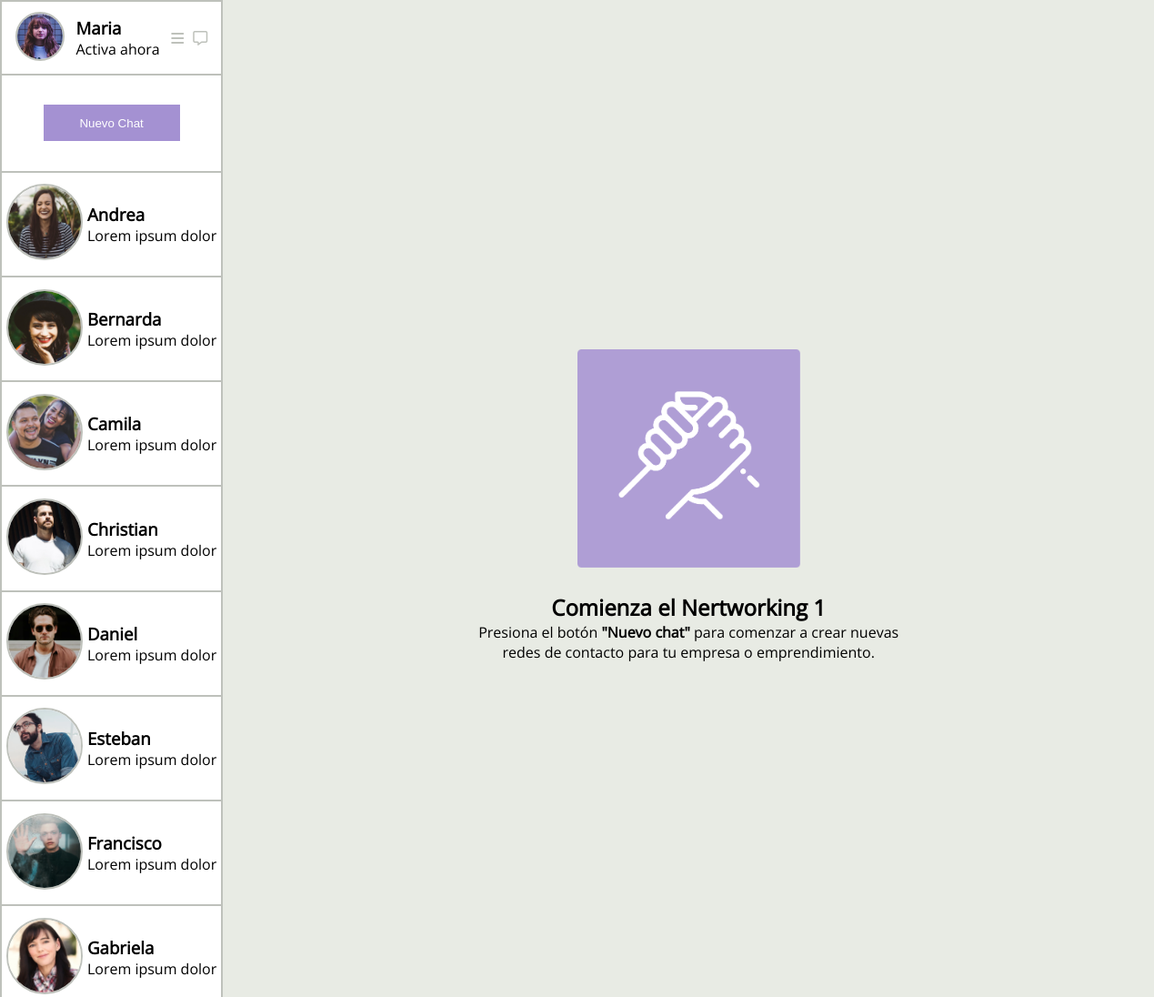
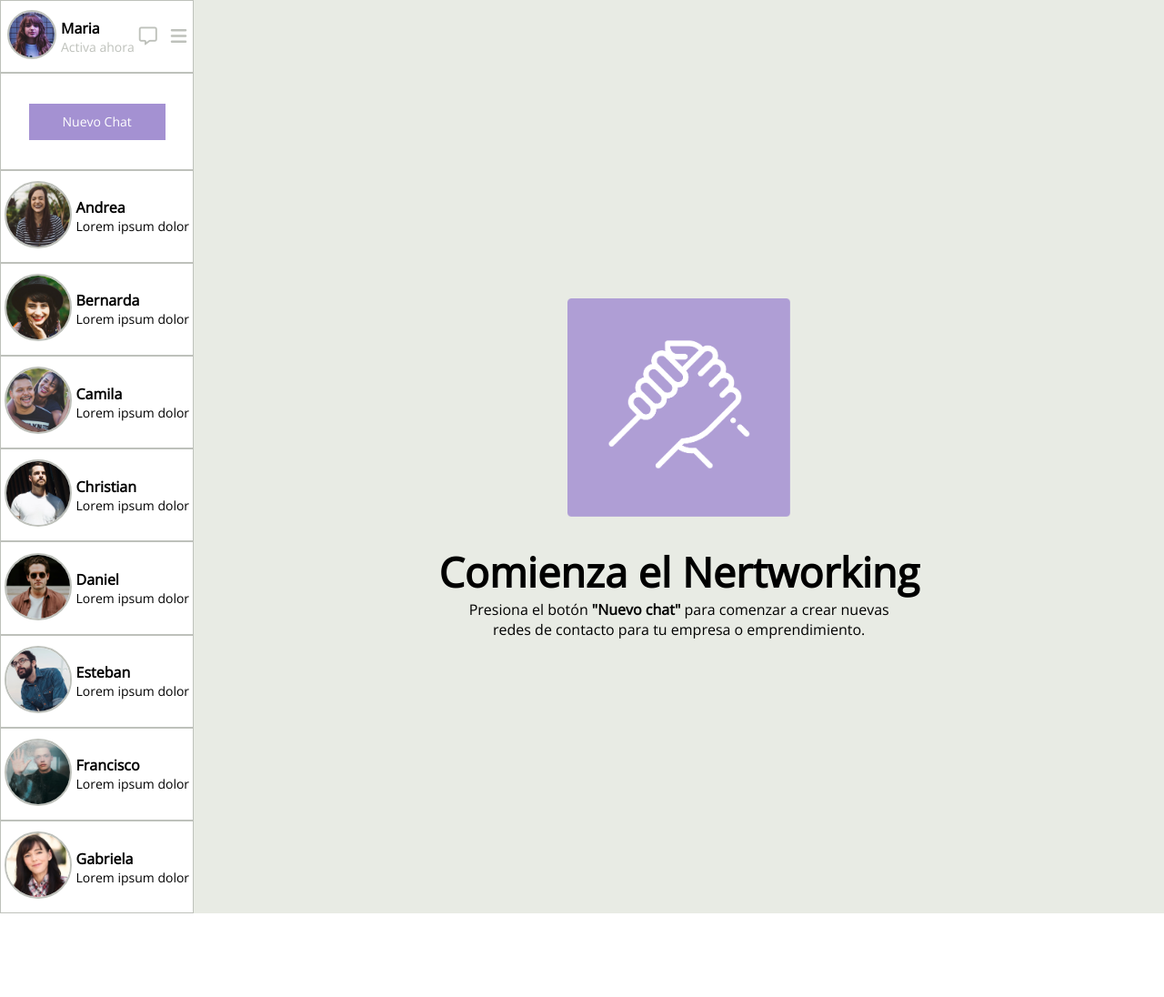
Before and after one commit to jpgit01/sistema-mensajeria, a plain HTML site: page index.html in a window 1280 px wide. Shown: the top 1096 px of the page at 91% size. After the commit the page ends 1004 px from the top, so only its background shows below. Drawn offline with nearby package versions, Linux system fonts and the light colour scheme.

Commit message:
ultimos ajustes marco color gris de todo

```diff
--- a/assets/css/style.css
+++ b/assets/css/style.css
@@ -35,30 +35,43 @@ button:focus{
 
 }
 .container {
+    padding: 0;
+    margin: 0;
     display: flex;
-    flex-direction: row;
     flex-wrap: wrap;
     width: 100%;
-    height: 1000px
+    height: auto;
+
 }
 
+.item-primero,
+.item-button,
+.item {
+    flex-basis: auto;
+}
+
+.contactos {
+    display: flex;
+    flex-direction: column;
+    flex: 1;
+}
 .principal {
     display: flex;
-    width: 80%;
     justify-content: center;
     align-items: center;
     background-color: #e8ebe4;
+    flex: 5;
     ;
 }
-
 .hand {
     text-align: center;
 }
 .hand h1{
+    padding-top: 5%;
+}
+.img-principal {
+    height: 30vh;
     margin-top: 5%;
-}
-img {
-    height: 30vh;
 }
 
 .thumbnail-s img {
@@ -70,20 +83,15 @@ img {
     margin-bottom: 15%;
 }
 .thumbnail-l img {
-    width: 80px;
-    height: 80px;
+    width: 70px;
+    height: 70px;
     border-radius: 50%;
     margin-top: 15%;
     margin-bottom: 15%;
     border: 2px #BEC1BB solid;
 }
 
-.contactos {
-    width: 19%;
-    border: 1px #BEC1BB solid;
-    display: flex;
-    flex-direction: column;
-}
+
 .item-primero{
     display: flex;
     flex-direction: row;
@@ -110,6 +118,30 @@ img {
 }
 .links{
     display: flex;
-    gap: 10px;
+    gap: 15px;
+
+
+}
+.links i{
+    font-size: 20px;
+}
+a{
+    text-decoration: none;
     color: #BEC1BB;
 }
+.contactos .item-primero p{
+    color: #BEC1BB;
+}
+.large{
+    font-size: 45px;
+}
+.medium{
+
+    font-size: 16px;
+}
+.small{
+    font-size: 14px;
+}
+.x-small{
+    font-size: 10px;
+}
--- a/index.html
+++ b/index.html
@@ -19,24 +19,24 @@
                     <img src="assets/images/maria.jpg" alt="">
                 </div>
                 <div>
-                    <h3>Maria</h3>
-                    <p>Activa ahora</p>
+                    <h3 class="medium">Maria</h3>
+                    <p class="small">Activa ahora</p>
                 </div>
                 <div class="links">
-                    <i class="fa-solid fa-bars"></i>
-                    <i class="fa-regular fa-message"></i>
+                    <a href=""><i class="fa-regular fa-message"></i></a>
+                    <a href=""><i class="fa-solid fa-bars"></i></a>
                 </div>
             </div>
             <div class="item-button">
-                <button>Nuevo Chat</button>
+                <button><p class="small">Nuevo Chat</p></button>
             </div>
             <div class="item">
                 <div class="thumbnail-l">
                     <img src="assets/images/Screen Shot 2018-11-28 at 15.27.14.jpg" alt="">
                 </div>
                 <div class="name">
-                    <h3>Andrea</h3>
-                    <p>Lorem ipsum dolor</p>
+                    <h3 class="medium">Andrea</h3>
+                    <p class="small">Lorem ipsum dolor</p>
                 </div>
             </div>
             <div class="item">
@@ -44,8 +44,8 @@
                     <img src="assets/images/Screen Shot 2018-11-28 at 15.28.04.jpg" alt="">
                 </div>
                 <div class="name">
-                    <h3>Bernarda</h3>
-                    <p>Lorem ipsum dolor</p>
+                    <h3 class="medium">Bernarda</h3>
+                    <p class="small">Lorem ipsum dolor</p>
                 </div>
             </div>
             <div class="item">
@@ -53,8 +53,8 @@
                     <img src="assets/images/Screen Shot 2018-11-28 at 15.28.30.jpg" alt="">
                 </div>
                 <div class="name">
-                    <h3>Camila</h3>
-                    <p>Lorem ipsum dolor</p>
+                    <h3 class="medium">Camila</h3>
+                    <p class="small">Lorem ipsum dolor</p>
                 </div>
             </div>
             <div class="item">
@@ -62,8 +62,8 @@
                     <img src="assets/images/Screen Shot 2018-11-28 at 15.30.34.jpg" alt="">
                 </div>
                 <div class="name">
-                    <h3>Christian</h3>
-                    <p>Lorem ipsum dolor</p>
+                    <h3 class="medium">Christian</h3>
+                    <p class="small">Lorem ipsum dolor</p>
                 </div>
             </div>
             <div class="item">
@@ -71,8 +71,8 @@
                     <img src="assets/images/Screen Shot 2018-11-28 at 15.30.54.jpg" alt="">
                 </div>
                 <div class="name">
-                    <h3>Daniel</h3>
-                    <p>Lorem ipsum dolor</p>
+                    <h3 class="medium">Daniel</h3>
+                    <p class="small">Lorem ipsum dolor</p>
                 </div>
             </div>
             <div class="item">
@@ -80,8 +80,8 @@
                     <img src="assets/images/Screen Shot 2018-11-28 at 15.31.09.jpg" alt="">
                 </div>
                 <div class="name">
-                    <h3>Esteban</h3>
-                    <p>Lorem ipsum dolor</p>
+                    <h3 class="medium">Esteban</h3>
+                    <p class="small">Lorem ipsum dolor</p>
                 </div>
             </div>
             <div class="item">
@@ -89,8 +89,8 @@
                     <img src="assets/images/Screen Shot 2018-11-28 at 15.32.16.jpg" alt="">
                 </div>
                 <div class="name">
-                    <h3>Francisco</h3>
-                    <p>Lorem ipsum dolor</p>
+                    <h3 class="medium">Francisco</h3>
+                    <p class="small">Lorem ipsum dolor</p>
                 </div>
             </div>
             <div class="item">
@@ -98,15 +98,15 @@
                     <img src="assets/images/Screen Shot 2018-11-28 at 15.32.44.jpg" alt="">
                 </div>
                 <div class="name">
-                    <h3>Gabriela</h3>
-                    <p>Lorem ipsum dolor</p>
+                    <h3 class="medium">Gabriela</h3>
+                    <p class="small">Lorem ipsum dolor</p>
                 </div>
             </div>
         </section>
         <section class="principal">
             <div class="hand">
-                <img src="assets/images/hand.png" alt="">
-                <h1>Comienza el Nertworking 1</h1>
+                <img class="img-principal" src="assets/images/hand.png" alt="">
+                <h1 class="large">Comienza el Nertworking</h1>
                 <p>Presiona el botón <b>"Nuevo chat"</b> para comenzar a crear nuevas<br> redes de contacto para tu
                     empresa o emprendimiento.</p>
             </div>
```
